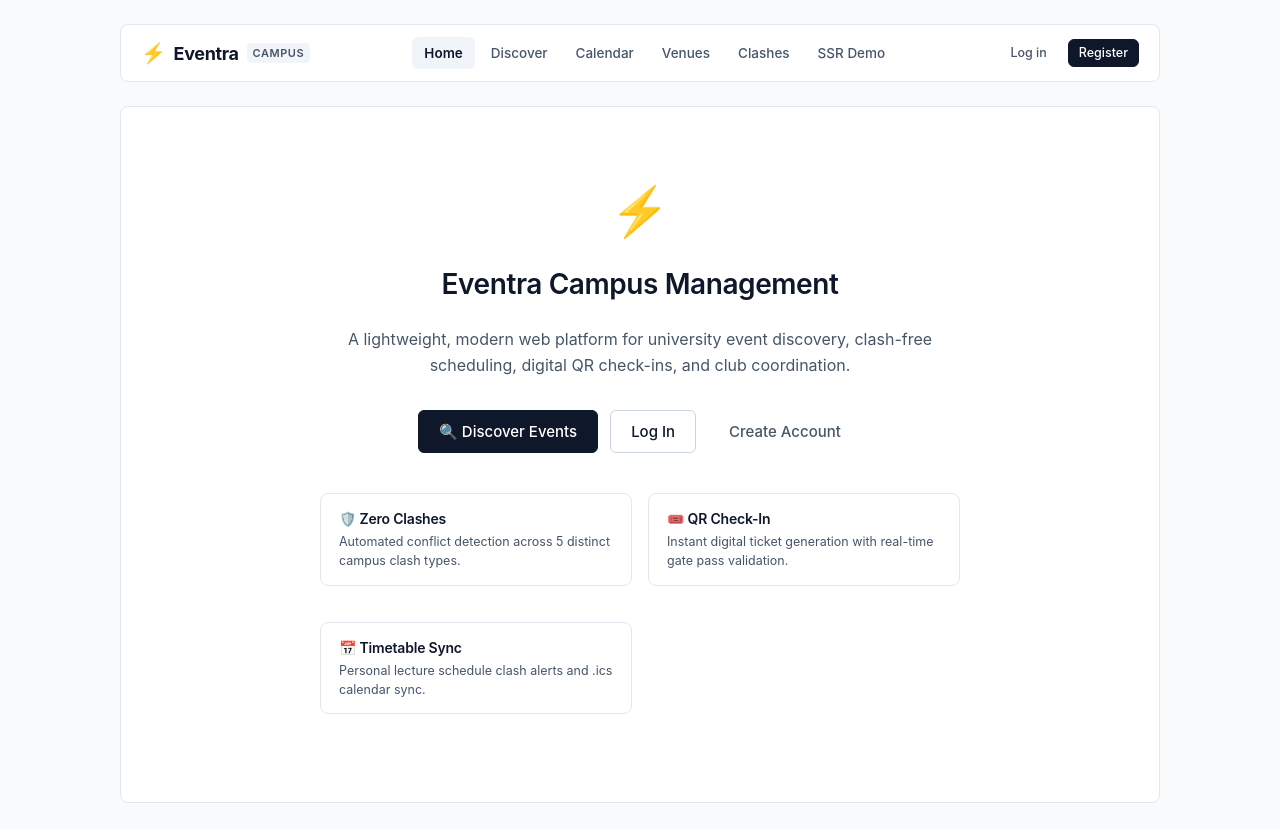
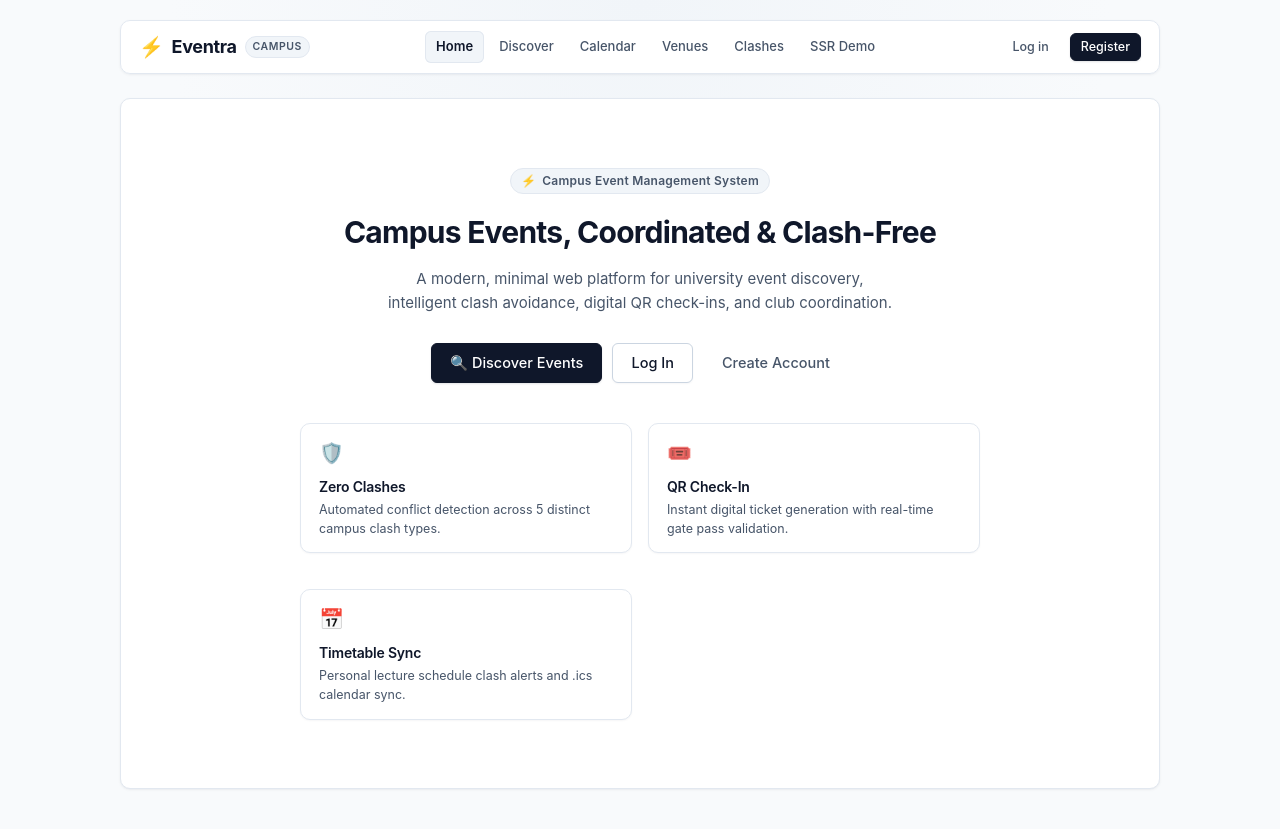
Before and after one commit to tanishsarkar28/Eventra, a Next.js app: page / in a window 1280 px wide. Built offline with nearby package versions, Linux system fonts and the light colour scheme; no server answers.

Commit message:
style: subtle UI refinements with micro-elevation, backdrop blur, tactile buttons, and clean spacing

```diff
--- a/app/globals.css
+++ b/app/globals.css
@@ -6,7 +6,8 @@
 :root {
   --bg: #f8fafc;
   --surface: #ffffff;
-  --surface-subtle: #f1f5f9;
+  --surface-subtle: #f8fafc;
+  --surface-muted: #f1f5f9;
   --border: #e2e8f0;
   --border-strong: #cbd5e1;
   --text-primary: #0f172a;
@@ -25,8 +26,15 @@
   --danger: #ef4444;
   --danger-bg: #fef2f2;
   --danger-border: #fecaca;
-  --radius: 8px;
-  --font-sans: -apple-system, BlinkMacSystemFont, "Segoe UI", Roboto, "Helvetica Neue", Arial, sans-serif;
+  --radius-sm: 6px;
+  --radius: 10px;
+  --radius-lg: 14px;
+  --shadow-xs: 0 1px 2px 0 rgba(15, 23, 42, 0.04);
+  --shadow-sm: 0 1px 3px 0 rgba(15, 23, 42, 0.05), 0 1px 2px -1px rgba(15, 23, 42, 0.05);
+  --shadow-md: 0 4px 6px -1px rgba(15, 23, 42, 0.07), 0 2px 4px -2px rgba(15, 23, 42, 0.05);
+  --shadow-lg: 0 10px 15px -3px rgba(15, 23, 42, 0.08), 0 4px 6px -4px rgba(15, 23, 42, 0.04);
+  --transition: all 0.18s cubic-bezier(0.16, 1, 0.3, 1);
+  --font-sans: -apple-system, BlinkMacSystemFont, "Inter", "Segoe UI", Roboto, "Helvetica Neue", Arial, sans-serif;
 }
 
 * {
@@ -36,11 +44,36 @@
 body {
   font-family: var(--font-sans);
   background-color: var(--bg);
+  background: radial-gradient(circle at 50% 0%, #f1f5f9 0%, #f8fafc 45%, #f8fafc 100%);
   color: var(--text-primary);
   line-height: 1.5;
   margin: 0;
-  padding: 24px 16px;
+  padding: 20px 16px 40px 16px;
   -webkit-font-smoothing: antialiased;
+  -moz-osx-font-smoothing: grayscale;
+}
+
+::selection {
+  background: #e0e7ff;
+  color: #1e1b4b;
+}
+
+::-webkit-scrollbar {
+  width: 7px;
+  height: 7px;
+}
+
+::-webkit-scrollbar-track {
+  background: transparent;
+}
+
+::-webkit-scrollbar-thumb {
+  background: #cbd5e1;
+  border-radius: 9999px;
+}
+
+::-webkit-scrollbar-thumb:hover {
+  background: #94a3b8;
 }
 
 .app-container {
@@ -53,11 +86,18 @@ body {
    ========================================================================== */
 
 .site-header {
-  background-color: var(--surface);
+  position: sticky;
+  top: 12px;
+  z-index: 50;
+  background-color: rgba(255, 255, 255, 0.94);
+  backdrop-filter: blur(12px);
+  -webkit-backdrop-filter: blur(12px);
   border: 1px solid var(--border);
   border-radius: var(--radius);
-  padding: 12px 20px;
+  padding: 10px 18px;
   margin-bottom: 24px;
+  box-shadow: var(--shadow-sm);
+  transition: var(--transition);
 }
 
 .header-inner {
@@ -84,14 +124,15 @@ body {
 }
 
 .brand-badge {
-  font-size: 11px;
+  font-size: 10.5px;
   font-weight: 600;
   text-transform: uppercase;
   letter-spacing: 0.05em;
-  padding: 2px 6px;
-  background-color: var(--surface-subtle);
+  padding: 2px 7px;
+  background-color: var(--surface-muted);
   color: var(--text-secondary);
-  border-radius: 4px;
+  border-radius: 9999px;
+  border: 1px solid var(--border);
 }
 
 .site-nav {
@@ -104,25 +145,26 @@ body {
 .nav-link {
   display: inline-flex;
   align-items: center;
-  padding: 6px 12px;
-  border-radius: 6px;
-  font-size: 13.5px;
+  padding: 6px 11px;
+  border-radius: var(--radius-sm);
+  font-size: 13px;
   font-weight: 500;
   color: var(--text-secondary);
   text-decoration: none;
-  transition: all 0.15s ease;
+  transition: var(--transition);
 }
 
 .nav-link:hover {
   color: var(--text-primary);
-  background-color: var(--surface-subtle);
+  background-color: var(--surface-muted);
   text-decoration: none;
 }
 
 .nav-link.active {
   color: var(--text-primary);
-  background-color: var(--surface-subtle);
+  background-color: #f1f5f9;
   font-weight: 600;
+  box-shadow: inset 0 0 0 1px var(--border);
 }
 
 .nav-link-admin {
@@ -133,6 +175,7 @@ body {
 .nav-link-admin.active {
   color: #6d28d9;
   background-color: #f5f3ff;
+  box-shadow: inset 0 0 0 1px #ddd6fe;
 }
 
 .header-actions {
@@ -152,19 +195,21 @@ body {
   display: inline-flex;
   align-items: center;
   gap: 8px;
-  padding: 4px 10px 4px 6px;
-  background-color: var(--surface-subtle);
+  padding: 4px 10px 4px 5px;
+  background-color: var(--surface);
   border: 1px solid var(--border);
   border-radius: 9999px;
   text-decoration: none;
   color: var(--text-primary);
   font-size: 13px;
   font-weight: 500;
-  transition: all 0.15s ease;
+  box-shadow: var(--shadow-xs);
+  transition: var(--transition);
 }
 
 .user-profile-pill:hover {
-  background-color: #e2e8f0;
+  border-color: var(--border-strong);
+  background-color: #f8fafc;
   text-decoration: none;
 }
 
@@ -194,16 +239,19 @@ body {
   justify-content: center;
   width: 32px;
   height: 32px;
-  border-radius: 6px;
-  background-color: var(--surface-subtle);
+  border-radius: 7px;
+  background-color: var(--surface);
   color: var(--text-secondary);
   text-decoration: none;
   border: 1px solid var(--border);
   font-size: 15px;
+  box-shadow: var(--shadow-xs);
+  transition: var(--transition);
 }
 
 .notif-btn:hover {
-  background-color: #e2e8f0;
+  background-color: #f8fafc;
+  border-color: var(--border-strong);
   text-decoration: none;
 }
 
@@ -233,6 +281,7 @@ main {
   border-radius: var(--radius);
   padding: 28px 32px;
   min-height: 480px;
+  box-shadow: var(--shadow-sm);
 }
 
 .card {
@@ -240,7 +289,12 @@ main {
   border: 1px solid var(--border);
   border-radius: var(--radius);
   margin-bottom: 20px;
-  transition: border-color 0.15s ease;
+  box-shadow: var(--shadow-xs);
+  transition: var(--transition);
+}
+
+.card:hover {
+  border-color: var(--border-strong);
 }
 
 .card-padding-normal {
@@ -317,6 +371,16 @@ p {
   margin-bottom: 12px;
 }
 
+code {
+  font-family: ui-monospace, SFMono-Regular, Menlo, Monaco, Consolas, monospace;
+  font-size: 12.5px;
+  padding: 2px 6px;
+  background-color: var(--surface-muted);
+  border: 1px solid var(--border);
+  border-radius: 4px;
+  color: var(--text-primary);
+}
+
 /* ==========================================================================
    MINIMAL BUTTONS
    ========================================================================== */
@@ -330,12 +394,17 @@ p {
   font-size: 13.5px;
   font-weight: 500;
   padding: 7px 14px;
-  border-radius: 6px;
+  border-radius: var(--radius-sm);
   border: 1px solid transparent;
   cursor: pointer;
   text-decoration: none;
-  transition: all 0.15s ease;
+  transition: var(--transition);
   line-height: 1.4;
+  user-select: none;
+}
+
+.btn:active:not(:disabled) {
+  transform: translateY(1px);
 }
 
 .btn:hover {
@@ -346,32 +415,38 @@ p {
   background-color: var(--primary);
   color: #ffffff;
   border-color: var(--primary);
+  box-shadow: 0 1px 2px 0 rgba(15, 23, 42, 0.12);
 }
 
 .btn-primary:hover {
   background-color: var(--primary-hover);
   border-color: var(--primary-hover);
+  box-shadow: 0 2px 4px 0 rgba(15, 23, 42, 0.16);
 }
 
 .btn-secondary {
   background-color: var(--accent);
   color: #ffffff;
   border-color: var(--accent);
+  box-shadow: 0 1px 2px 0 rgba(37, 99, 235, 0.16);
 }
 
 .btn-secondary:hover {
   background-color: var(--accent-hover);
   border-color: var(--accent-hover);
+  box-shadow: 0 2px 4px 0 rgba(37, 99, 235, 0.22);
 }
 
 .btn-outline {
   background-color: var(--surface);
   color: var(--text-primary);
   border-color: var(--border-strong);
+  box-shadow: var(--shadow-xs);
 }
 
 .btn-outline:hover {
-  background-color: var(--surface-subtle);
+  background-color: var(--surface-muted);
+  border-color: var(--text-muted);
 }
 
 .btn-ghost {
@@ -381,7 +456,7 @@ p {
 }
 
 .btn-ghost:hover {
-  background-color: var(--surface-subtle);
+  background-color: var(--surface-muted);
   color: var(--text-primary);
 }
 
@@ -389,6 +464,7 @@ p {
   background-color: var(--danger);
   color: #ffffff;
   border-color: var(--danger);
+  box-shadow: 0 1px 2px 0 rgba(239, 68, 68, 0.16);
 }
 
 .btn-danger:hover {
@@ -402,8 +478,8 @@ p {
 }
 
 .btn-lg {
-  padding: 10px 20px;
-  font-size: 15px;
+  padding: 9px 18px;
+  font-size: 14.5px;
 }
 
 .btn:disabled {
@@ -498,18 +574,24 @@ textarea {
   font-size: 13.5px;
   padding: 8px 12px;
   border: 1px solid var(--border-strong);
-  border-radius: 6px;
+  border-radius: var(--radius-sm);
   background-color: var(--surface);
   color: var(--text-primary);
   outline: none;
-  transition: border-color 0.15s ease, box-shadow 0.15s ease;
+  transition: var(--transition);
+}
+
+input:hover,
+select:hover,
+textarea:hover {
+  border-color: #94a3b8;
 }
 
 input:focus,
 select:focus,
 textarea:focus {
   border-color: var(--accent);
-  box-shadow: 0 0 0 3px rgba(37, 99, 235, 0.12);
+  box-shadow: 0 0 0 3px rgba(37, 99, 235, 0.14);
 }
 
 /* ==========================================================================
@@ -518,19 +600,23 @@ textarea:focus {
 
 table {
   width: 100%;
-  border-collapse: collapse;
+  border-collapse: separate;
+  border-spacing: 0;
   margin-top: 8px;
   margin-bottom: 16px;
   font-size: 13.5px;
+  border: 1px solid var(--border);
+  border-radius: var(--radius-sm);
+  overflow: hidden;
 }
 
 th {
-  background-color: var(--surface-subtle);
+  background-color: var(--surface-muted);
   color: var(--text-secondary);
-  font-size: 12px;
+  font-size: 11.5px;
   font-weight: 600;
   text-transform: uppercase;
-  letter-spacing: 0.04em;
+  letter-spacing: 0.05em;
   text-align: left;
   padding: 10px 14px;
   border-bottom: 1px solid var(--border);
@@ -541,10 +627,16 @@ td {
   border-bottom: 1px solid var(--border);
   color: var(--text-primary);
   vertical-align: middle;
+  background-color: var(--surface);
+  transition: background-color 0.12s ease;
 }
 
-tbody tr:hover {
-  background-color: #fafbfc;
+tbody tr:last-child td {
+  border-bottom: none;
+}
+
+tbody tr:hover td {
+  background-color: #f8fafc;
 }
 
 /* ==========================================================================
--- a/app/page.js
+++ b/app/page.js
@@ -100,17 +100,34 @@ export default function HomePage() {
   }
 
   return (
-    <div style={{ maxWidth: '640px', margin: '40px auto', textAlign: 'center' }}>
-      <div style={{ fontSize: '48px', marginBottom: '16px' }}>⚡</div>
-      <h2 style={{ fontSize: '28px', border: 'none', marginBottom: '12px' }}>
-        Eventra Campus Management
-      </h2>
-      <p style={{ fontSize: '16px', lineHeight: '1.6', marginBottom: '32px' }}>
-        A lightweight, modern web platform for university event discovery, clash-free scheduling,
+    <div style={{ maxWidth: '680px', margin: '40px auto 20px auto', textAlign: 'center' }}>
+      <div
+        style={{
+          display: 'inline-flex',
+          alignItems: 'center',
+          gap: '6px',
+          padding: '3px 10px',
+          borderRadius: '9999px',
+          background: 'var(--surface-muted)',
+          border: '1px solid var(--border)',
+          fontSize: '12px',
+          fontWeight: '600',
+          color: 'var(--text-secondary)',
+          marginBottom: '16px',
+          letterSpacing: '0.02em',
+        }}
+      >
+        <span>⚡</span> Campus Event Management System
+      </div>
+      <h1 style={{ fontSize: '30px', fontWeight: '700', letterSpacing: '-0.025em', margin: '0 0 12px 0', color: 'var(--text-primary)' }}>
+        Campus Events, Coordinated & Clash-Free
+      </h1>
+      <p style={{ fontSize: '15px', color: 'var(--text-secondary)', lineHeight: '1.6', margin: '0 auto 28px auto', maxWidth: '520px' }}>
+        A modern, minimal web platform for university event discovery, intelligent clash avoidance,
         digital QR check-ins, and club coordination.
       </p>
 
-      <div style={{ display: 'flex', gap: '12px', justifyContent: 'center', flexWrap: 'wrap', marginBottom: '40px' }}>
+      <div style={{ display: 'flex', gap: '10px', justifyContent: 'center', flexWrap: 'wrap', marginBottom: '40px' }}>
         <Link href="/discover" className="btn btn-primary btn-lg">
           🔍 Discover Events
         </Link>
@@ -124,20 +141,23 @@ export default function HomePage() {
 
       <div className="grid-3" style={{ textAlign: 'left' }}>
         <Card padding="compact">
-          <h4 style={{ margin: '0 0 4px 0', fontSize: '14px' }}>🛡️ Zero Clashes</h4>
-          <p style={{ fontSize: '12.5px', margin: 0 }}>
+          <div style={{ fontSize: '20px', marginBottom: '8px' }}>🛡️</div>
+          <h4 style={{ margin: '0 0 4px 0', fontSize: '14px', color: 'var(--text-primary)' }}>Zero Clashes</h4>
+          <p style={{ fontSize: '12.5px', margin: 0, color: 'var(--text-secondary)' }}>
             Automated conflict detection across 5 distinct campus clash types.
           </p>
         </Card>
         <Card padding="compact">
-          <h4 style={{ margin: '0 0 4px 0', fontSize: '14px' }}>🎟️ QR Check-In</h4>
-          <p style={{ fontSize: '12.5px', margin: 0 }}>
+          <div style={{ fontSize: '20px', marginBottom: '8px' }}>🎟️</div>
+          <h4 style={{ margin: '0 0 4px 0', fontSize: '14px', color: 'var(--text-primary)' }}>QR Check-In</h4>
+          <p style={{ fontSize: '12.5px', margin: 0, color: 'var(--text-secondary)' }}>
             Instant digital ticket generation with real-time gate pass validation.
           </p>
         </Card>
         <Card padding="compact">
-          <h4 style={{ margin: '0 0 4px 0', fontSize: '14px' }}>📅 Timetable Sync</h4>
-          <p style={{ fontSize: '12.5px', margin: 0 }}>
+          <div style={{ fontSize: '20px', marginBottom: '8px' }}>📅</div>
+          <h4 style={{ margin: '0 0 4px 0', fontSize: '14px', color: 'var(--text-primary)' }}>Timetable Sync</h4>
+          <p style={{ fontSize: '12.5px', margin: 0, color: 'var(--text-secondary)' }}>
             Personal lecture schedule clash alerts and .ics calendar sync.
           </p>
         </Card>
```
Also changed, not shown: app/ssr-demo/page.js (+4 -3 lines).
